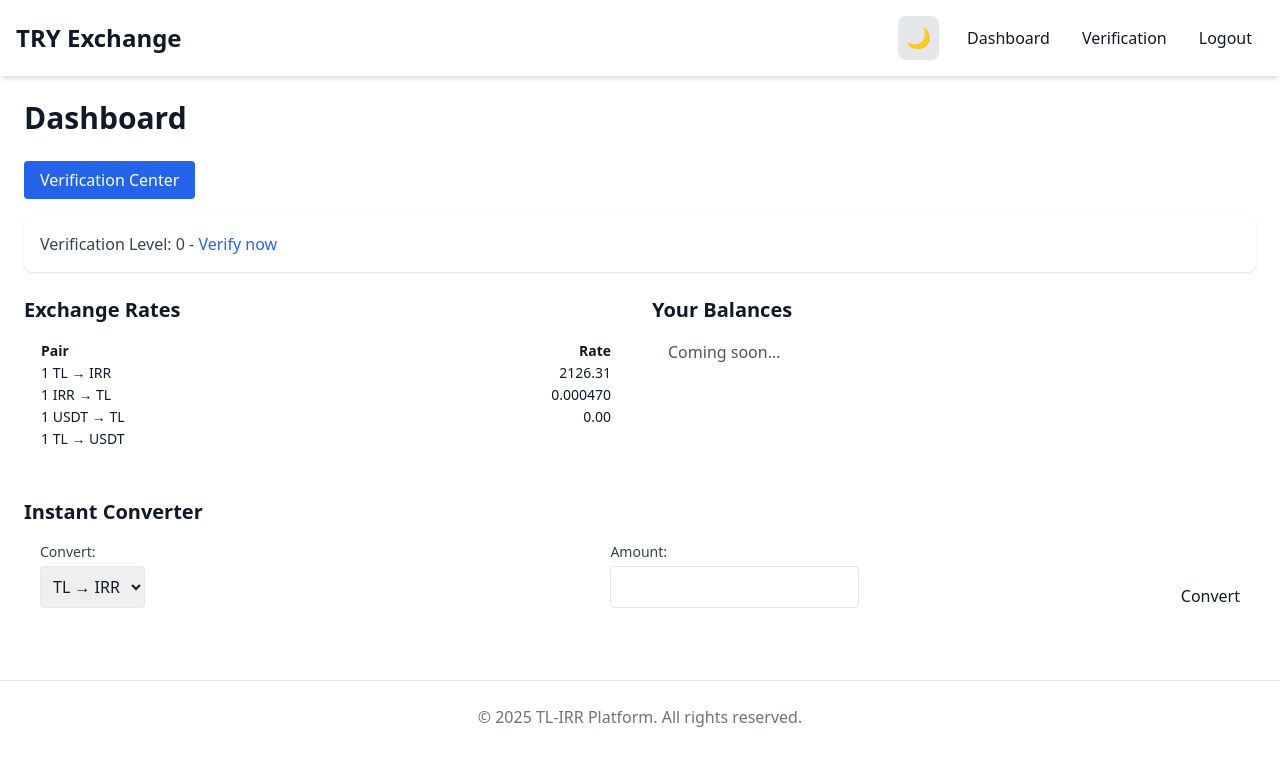
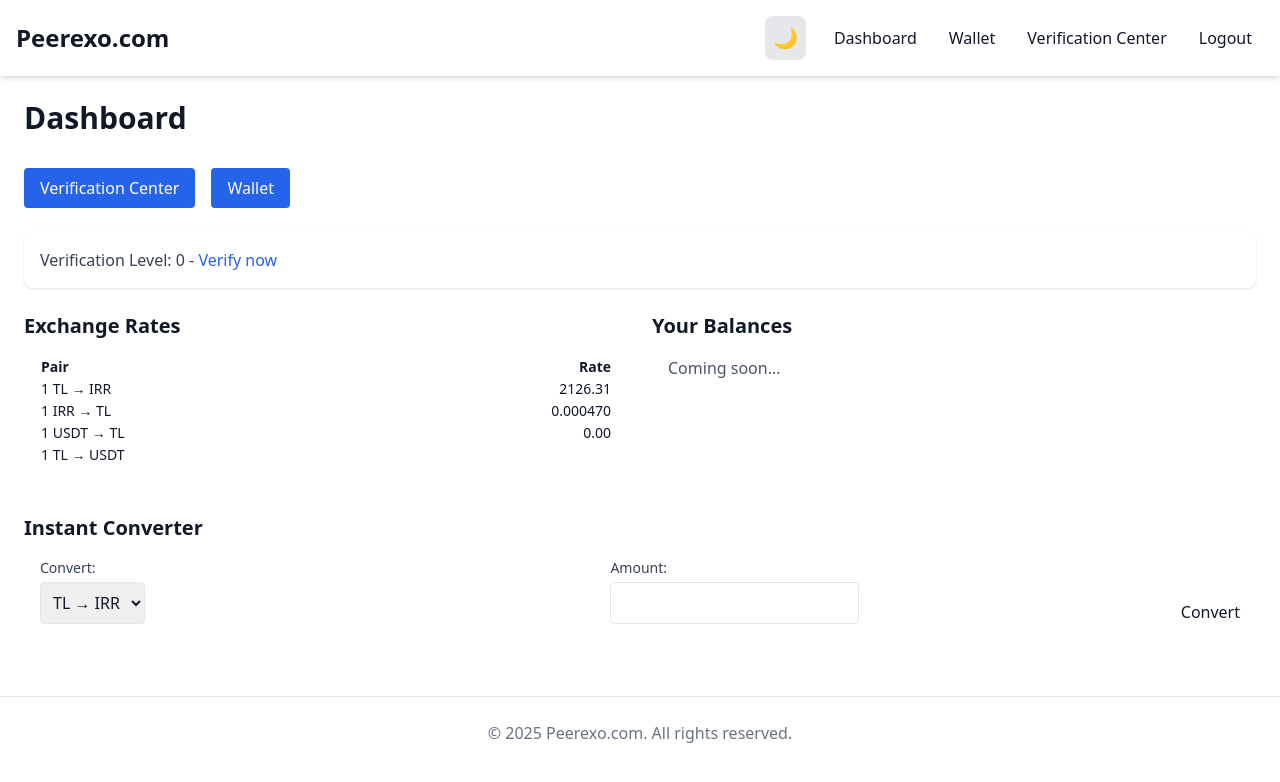
Before and after one commit to jjebraham/tryirr_platform, a Django app: page /dashboard/ in a window 1280 px wide. Shown: the top 782 px of the page. Run offline with Django 5.2, Linux system fonts and the light colour scheme; the visitor is signed in with stand-in values (Sample User, id 1); data that the repository does not hold is empty; some libraries are stand-ins or nearby versions.

Commit message:
Rename to Peerexo and add wallet and verification

```diff
--- a/auto_update.py
+++ b/auto_update.py
@@ -39,8 +39,9 @@ while True:
         print("Update found. Pulling and restarting...")
         notify("Update found. Pulling latest changes...")
         run("git pull")
-        notify(f"Pulled latest code. Restarting {APP_NAME}...")
+        run("python manage.py migrate --noinput")
+        run("python manage.py collectstatic --noinput")
         subprocess.run(["sudo", "supervisorctl", "restart", APP_NAME])
-        notify(f"Service {APP_NAME} restarted.")
+        notify("✅ Deployed latest code: added Verification Center link, renamed to Peerexo, wallet USDT balance…")
 
     time.sleep(60)
--- a/core/templates/account/login.html
+++ b/core/templates/account/login.html
@@ -1,7 +1,7 @@
 {% extends "core/base.html" %}
 {% load i18n socialaccount %}
 
-{% block title %}{% trans "Log In" %} | TL/IRR Exchange{% endblock %}
+{% block title %}{% trans "Log In" %} | Peerexo.com{% endblock %}
 
 {% block content %}
 <div class="max-w-md mx-auto">
--- a/core/templates/account/signup.html
+++ b/core/templates/account/signup.html
@@ -1,7 +1,7 @@
 {% extends "core/base.html" %}
 {% load i18n socialaccount %}
 
-{% block title %}{% trans "Sign Up" %} | TL/IRR Exchange{% endblock %}
+{% block title %}{% trans "Sign Up" %} | Peerexo.com{% endblock %}
 
 {% block content %}
 <div class="max-w-md mx-auto">
--- a/core/templates/core/base.html
+++ b/core/templates/core/base.html
@@ -3,14 +3,14 @@
 <head>
   <meta charset="utf-8" />
   <meta name="viewport" content="width=device-width,initial-scale=1" />
-  <title>{% block title %}TL/IRR Exchange{% endblock %}</title>
+  <title>{% block title %}Peerexo.com{% endblock %}</title>
 
   <!-- Tailwind CSS -->
   <script src="https://cdn.tailwindcss.com"></script>
 </head>
 <body class="bg-white dark:bg-gray-900 text-gray-900 dark:text-white">
   <header class="flex justify-between items-center p-4 shadow-md dark:shadow-none">
-    <h1 class="text-2xl font-bold">TRY Exchange</h1>
+    <h1 class="text-2xl font-bold">Peerexo.com</h1>
     <div class="flex items-center space-x-4">
       <!-- Theme toggle button -->
       <button onclick="toggleTheme()"
@@ -24,7 +24,8 @@
 
         {% if user.is_authenticated %}
           <a href="{% url 'core:dashboard' %}" class="px-3 py-2 hover:text-blue-600 dark:hover:text-blue-400">Dashboard</a>
-          <a href="{% url 'core:verification' %}" class="px-3 py-2 hover:text-blue-600 dark:hover:text-blue-400">Verification</a>
+          <a href="{% url 'core:wallet' %}" class="px-3 py-2 hover:text-blue-600 dark:hover:text-blue-400">Wallet</a>
+          <a href="{% url 'core:verification' %}" class="px-3 py-2 hover:text-blue-600 dark:hover:text-blue-400">Verification Center</a>
           <a href="{% url 'account_logout' %}" class="px-3 py-2 hover:text-red-600 dark:hover:text-red-400">Logout</a>
         {% else %}
           <a href="{% url 'account_login' %}" class="px-3 py-2 hover:text-blue-600 dark:hover:text-blue-400">Login</a>
@@ -42,19 +43,16 @@
   <!-- FOOTER -->
   <footer class="bg-white dark:bg-gray-800 border-t border-gray-200 dark:border-gray-700 py-6 transition-all duration-300">
     <div class="container mx-auto px-4 text-center text-gray-500 dark:text-gray-400">
-      <p>&copy; {% now "Y" %} TL-IRR Platform. All rights reserved.</p>
+      <p>&copy; {% now "Y" %} Peerexo.com. All rights reserved.</p>
     </div>
   </footer>
 
   <!-- DARK MODE SCRIPT -->
   <script>
-    function initTheme() {
-      const savedTheme = localStorage.getItem('theme');
-      const systemPrefersDark = window.matchMedia('(prefers-color-scheme: dark)').matches;
-      const shouldUseDark = savedTheme === 'dark' || (!savedTheme && systemPrefersDark);
+    function applyTheme(mode) {
       const html = document.documentElement;
       const icon = document.getElementById('theme-icon');
-      if (shouldUseDark) {
+      if (mode === 'dark') {
         html.classList.add('dark');
         if (icon) icon.textContent = '☀️';
       } else {
@@ -63,38 +61,25 @@
       }
     }
 
-    function toggleTheme() {
-      const html = document.documentElement;
-      const icon = document.getElementById('theme-icon');
-      const isDark = html.classList.contains('dark');
-      if (isDark) {
-        html.classList.remove('dark');
-        localStorage.setItem('theme', 'light');
-        if (icon) icon.textContent = '🌙';
-      } else {
-        html.classList.add('dark');
-        localStorage.setItem('theme', 'dark');
-        if (icon) icon.textContent = '☀️';
+    function initTheme() {
+      let theme = localStorage.getItem('theme');
+      if (!theme) {
+        theme = window.matchMedia('(prefers-color-scheme: dark)').matches ? 'dark' : 'light';
       }
+      applyTheme(theme);
     }
 
-    if (document.readyState === 'loading') {
-      document.addEventListener('DOMContentLoaded', initTheme);
-    } else {
-      initTheme();
+    function toggleTheme() {
+      const isDark = document.documentElement.classList.contains('dark');
+      const newTheme = isDark ? 'light' : 'dark';
+      localStorage.setItem('theme', newTheme);
+      applyTheme(newTheme);
     }
 
-    window.matchMedia('(prefers-color-scheme: dark)').addEventListener('change', function(e) {
+    initTheme();
+    window.matchMedia('(prefers-color-scheme: dark)').addEventListener('change', (e) => {
       if (!localStorage.getItem('theme')) {
-        const html = document.documentElement;
-        const icon = document.getElementById('theme-icon');
-        if (e.matches) {
-          html.classList.add('dark');
-          if (icon) icon.textContent = '☀️';
-        } else {
-          html.classList.remove('dark');
-          if (icon) icon.textContent = '🌙';
-        }
+        applyTheme(e.matches ? 'dark' : 'light');
       }
     });
   </script>
--- a/core/templates/core/dashboard.html
+++ b/core/templates/core/dashboard.html
@@ -10,9 +10,12 @@
 <h1 class="text-3xl font-bold text-gray-900 dark:text-gray-100 mb-8">
     {% trans "Dashboard" %}
 </h1>
-<div class="mb-6">
-  <a href="{% url 'core:kyc' %}" class="px-4 py-2 bg-blue-600 text-white rounded">
+<div class="mb-6 flex gap-4">
+  <a href="{% url 'core:verification' %}" class="px-4 py-2 bg-blue-600 text-white rounded">
     {% trans "Verification Center" %}
+  </a>
+  <a href="{% url 'core:wallet' %}" class="px-4 py-2 bg-blue-600 text-white rounded">
+    {% trans "Wallet" %}
   </a>
 </div>
 
--- a/core/templates/core/kyc_wizard/email.html
+++ b/core/templates/core/kyc_wizard/email.html
@@ -22,4 +22,9 @@
     {% endif %}
   </div>
 </form>
+<div class="flex justify-end mt-4">
+  {% if next_url %}
+    <a href="{{ next_url }}" class="px-4 py-2 bg-blue-600 text-white rounded">Next</a>
+  {% endif %}
+</div>
 {% endblock %}
--- a/core/templates/core/kyc_wizard/phone.html
+++ b/core/templates/core/kyc_wizard/phone.html
@@ -21,4 +21,9 @@
     {% endif %}
   </div>
 </form>
+<div class="flex justify-end mt-4">
+  {% if next_url %}
+    <a href="{{ next_url }}" class="px-4 py-2 bg-blue-600 text-white rounded">Next</a>
+  {% endif %}
+</div>
 {% endblock %}
--- a/core/urls.py
+++ b/core/urls.py
@@ -8,6 +8,8 @@ urlpatterns = [
 
     # Post‑login dashboard
     path('dashboard/', views.dashboard, name='dashboard'),
+
+    path('wallet/', views.wallet, name='wallet'),
 
     # ✅ KYC Wizard Views
     path('kyc/', views.kyc_start, name='kyc'),
--- a/core/views.py
+++ b/core/views.py
@@ -45,6 +45,14 @@ def dashboard(request):
     })
 
 
+@login_required
+def wallet(request):
+    return render(request, "core/wallet.html", {
+        "tl_wallet": getattr(request.user, "tl_wallet", "N/A"),
+        "usdt_balance": getattr(request.user, "usdt_balance", 0),
+    })
+
+
 # 🔄 KYC Wizard Implementation
 class KYCStepMixin(LoginRequiredMixin, FormView):
     step = ""
@@ -60,6 +68,7 @@ class KYCStepMixin(LoginRequiredMixin, FormView):
         ctx = super().get_context_data(**kwargs)
         ctx["steps"] = self.get_step_statuses()
         ctx["back_url"] = reverse(self.prev_url_name) if self.prev_url_name else None
+        ctx["next_url"] = reverse(self.next_url_name) if self.next_url_name else None
         return ctx
 
     def get_step_statuses(self):
@@ -212,7 +221,7 @@ def kyc_start(request):
 
 @login_required
 def verification(request):
-    return kyc_start(request)
+    return render(request, "core/verification_center.html")
 
 
 def rates_api(request):
```
Also changed, not shown: UPDATES.md (+4 -0 lines), core/templates/core/index.html (+6 -6 lines), core/templates/core/verification_center.html (added, +34 -0 lines), core/templates/core/wallet.html (added, +16 -0 lines).
